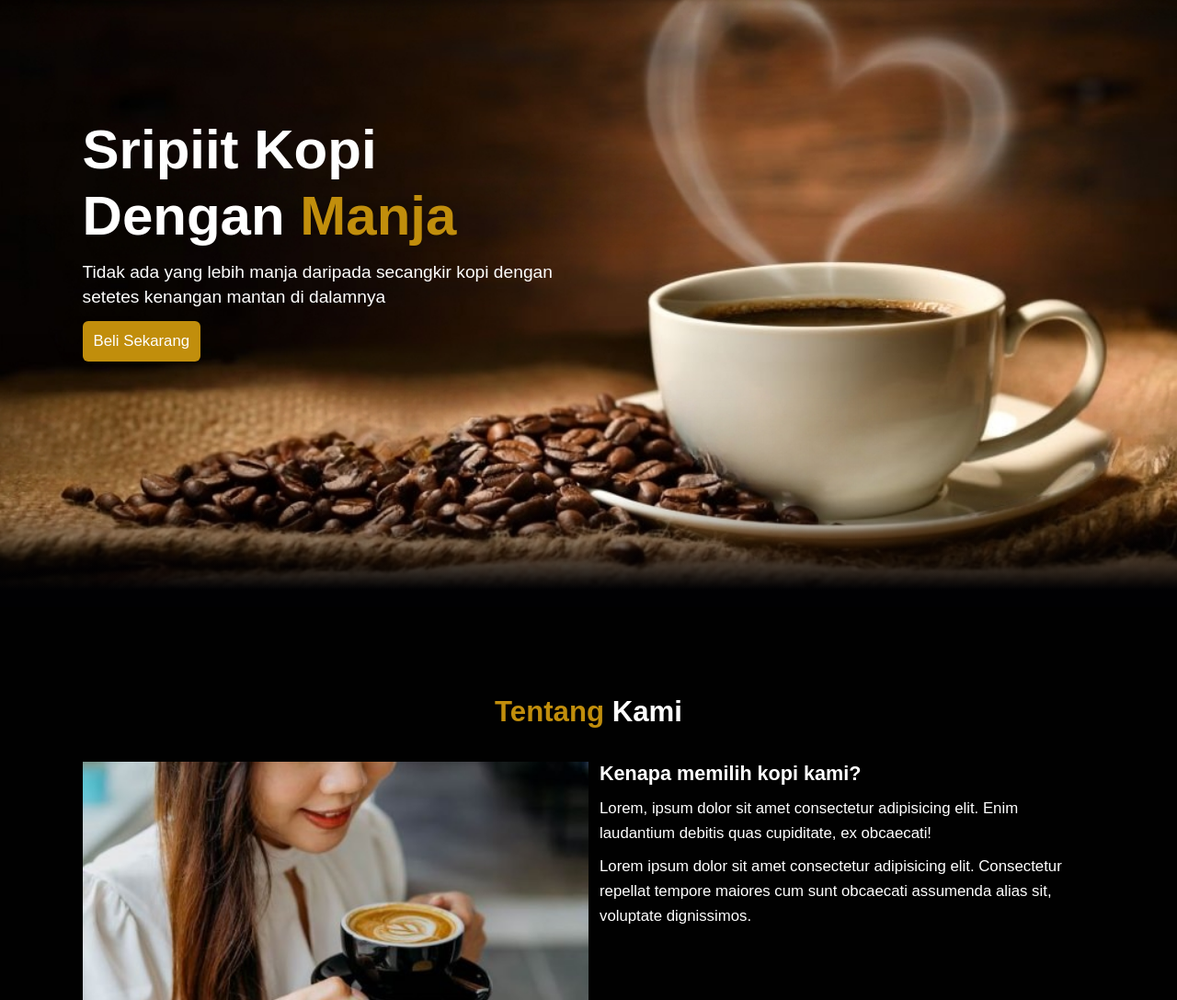
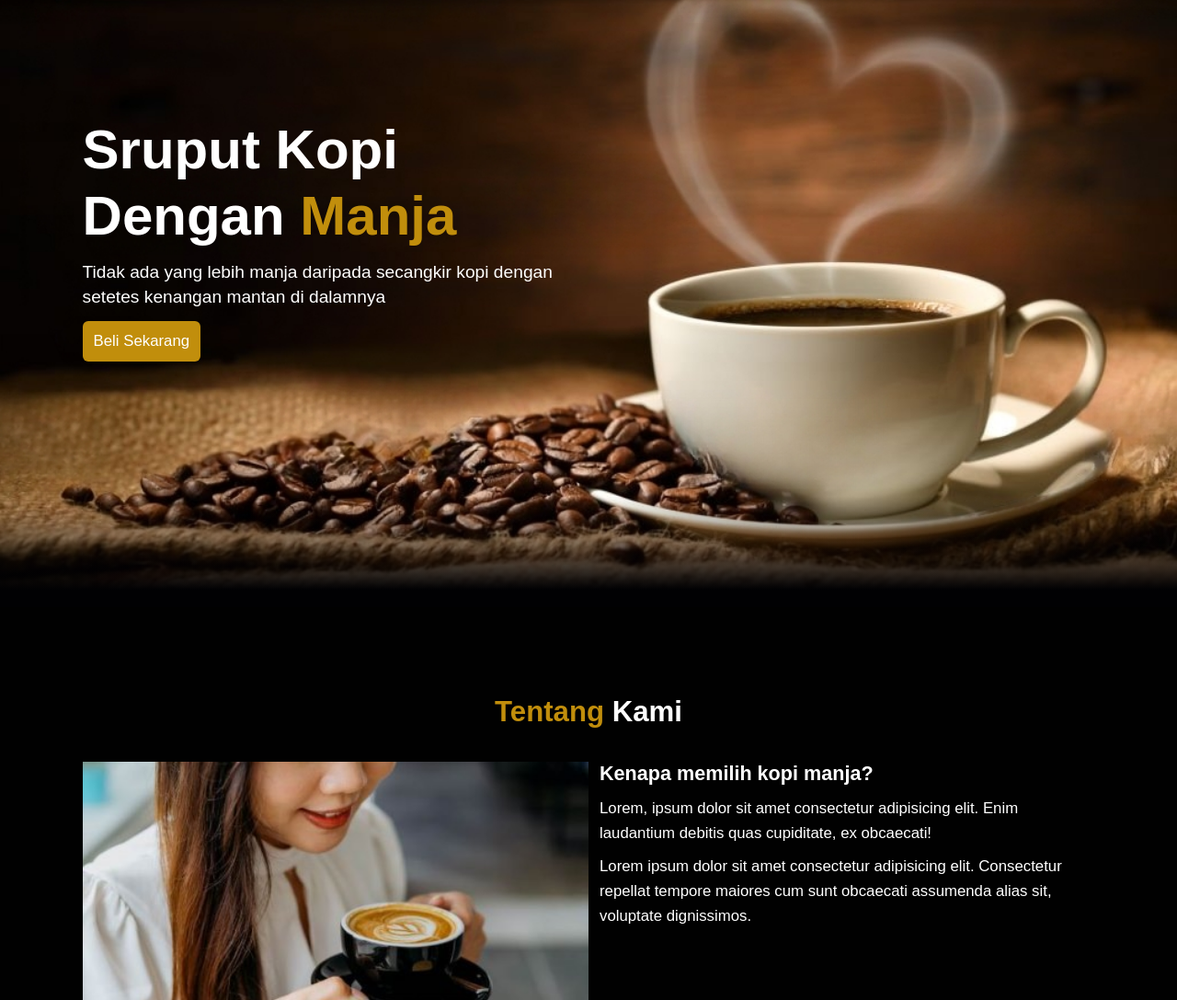
Before and after one commit to Lotusvee/kopikenanganmanja, a plain HTML site: page index.html in a window 1280 px wide. Shown: the part 140-1227 px from the top of the page at 92% size. Drawn offline with nearby package versions, Linux system fonts and the light colour scheme.

Commit message:
Update index.html

```diff
--- a/index.html
+++ b/index.html
@@ -48,7 +48,7 @@
     <!-- Hero Section start -->
     <section class="hero" id="home">
       <main class="content">
-        <h1>Sripiit Kopi Dengan <span>Manja</span></h1>
+        <h1>Sruput Kopi Dengan <span>Manja</span></h1>
         <p>
           Tidak ada yang lebih manja daripada secangkir kopi dengan setetes
           kenangan mantan di dalamnya
@@ -68,7 +68,7 @@
           <img src="img/tentang-kami.jpg" alt="Tentang Kami" />
         </div>
         <div class="content">
-          <h3>Kenapa memilih kopi kami?</h3>
+          <h3>Kenapa memilih kopi manja?</h3>
           <p>
             Lorem, ipsum dolor sit amet consectetur adipisicing elit. Enim
             laudantium debitis quas cupiditate, ex obcaecati!
```
